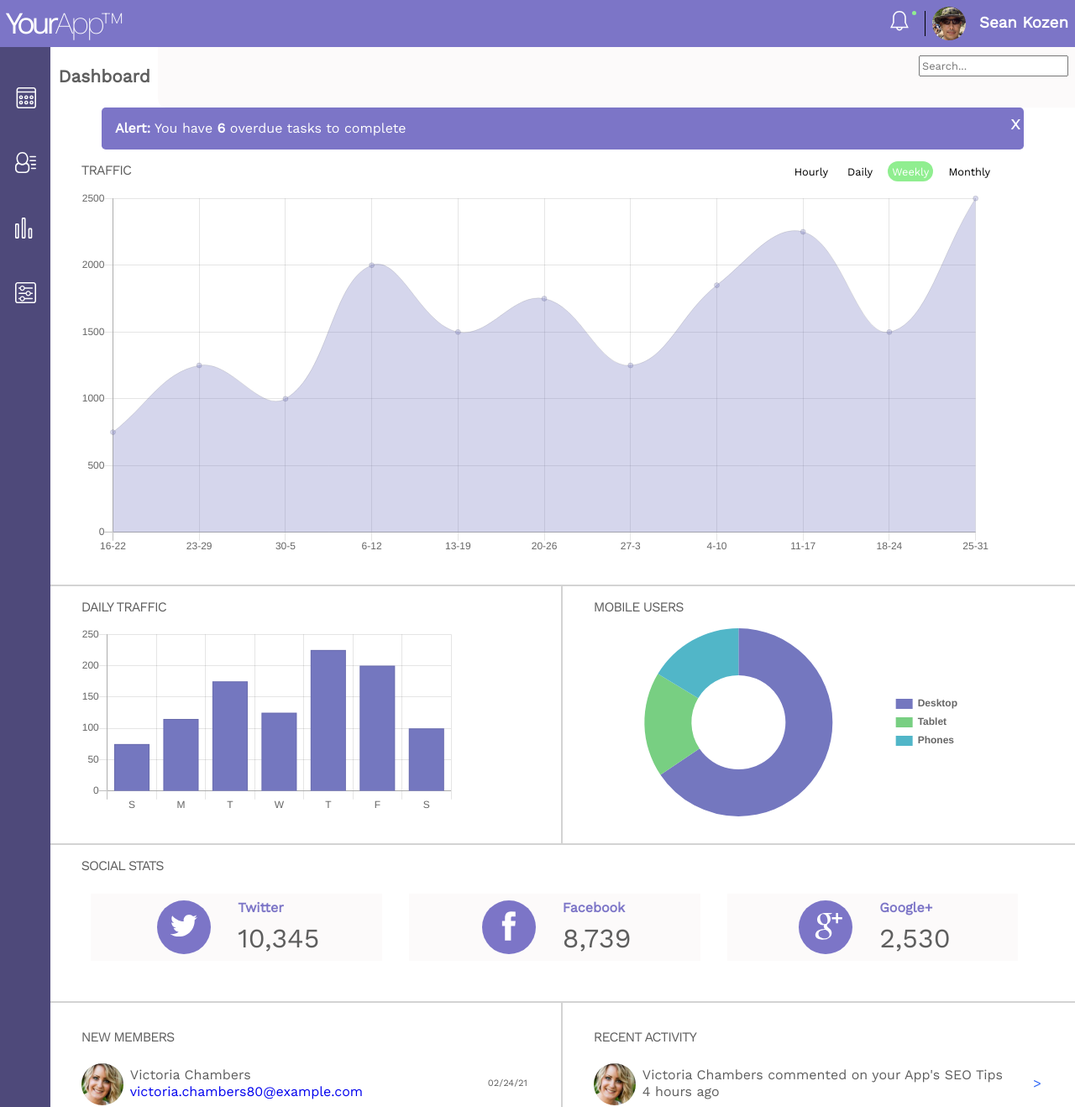
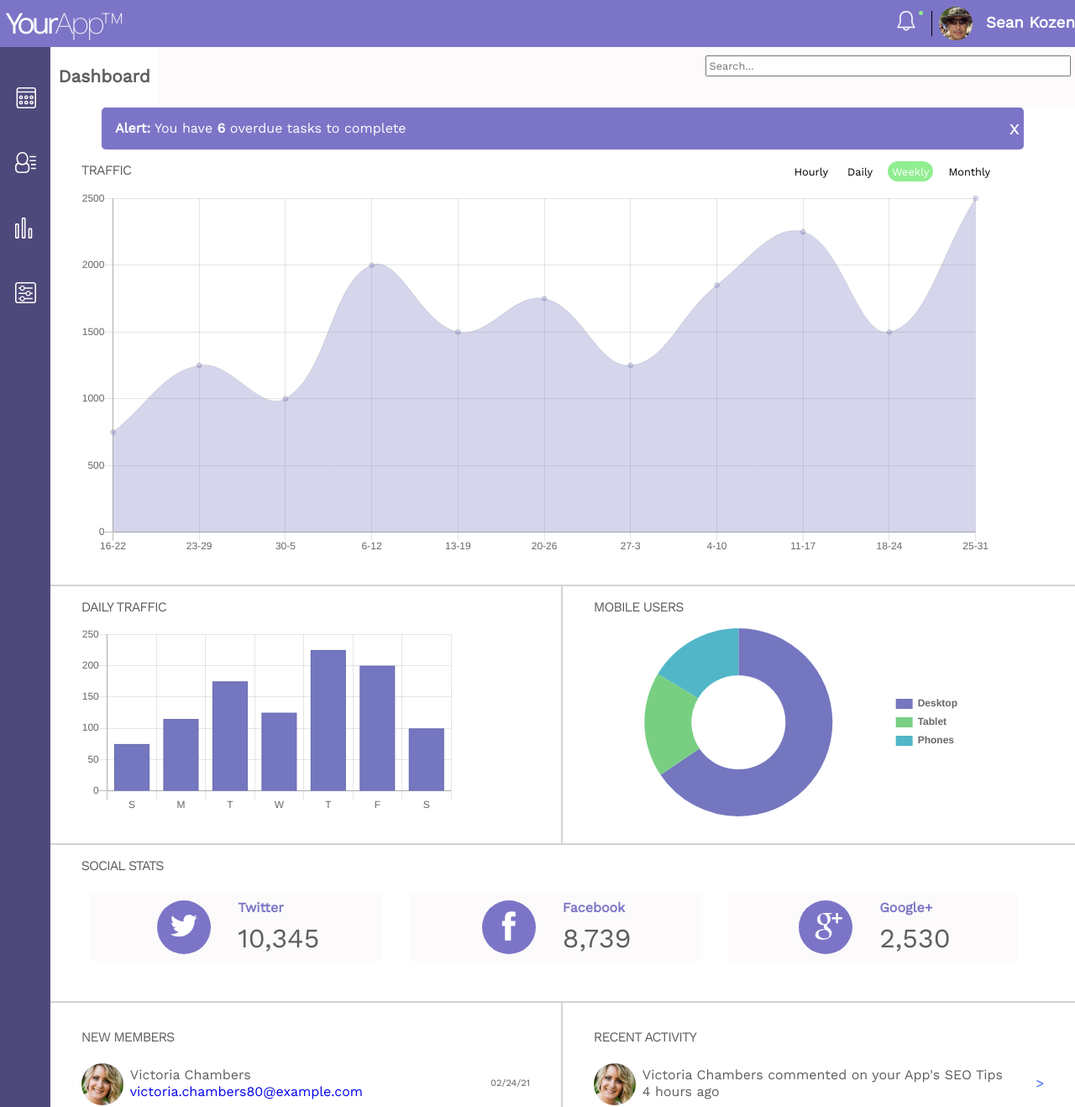
Before and after one commit to seankozen/app-dashboard, a plain HTML site: page index.html in a window 1280 px wide. Shown: the top 1318 px of the page at 84% size. Drawn offline with nearby package versions, Linux system fonts and the light colour scheme.

Commit message:
Fixed breaking out of container

```diff
--- a/scss/components/_alert.scss
+++ b/scss/components/_alert.scss
@@ -17,9 +17,12 @@
 
 .alert-banner-close {
     font-size: 1.5rem;
-    margin: .3rem .2rem 1rem auto;
+    margin: 0 0 0 auto;
+    padding-right: .3rem;
+    align-self: center;
 }
 
 .alert-banner-close:hover {
     cursor: pointer;
+
 }
--- a/scss/components/_graphs.scss
+++ b/scss/components/_graphs.scss
@@ -34,8 +34,6 @@ li:focus,
     color: #FFF;
 }
 
-
-
 .widget-container-half {
     width: 95vw;
 }
@@ -46,9 +44,8 @@ li:focus,
 /******************************/
 .traffic {
     padding-bottom: 2rem;
-    padding-left: .3rem;
-    padding-right: .3rem;
-
+    padding-left: .5rem;
+    padding-right: .5rem;
 }
 
 
--- a/scss/sections/_header.scss
+++ b/scss/sections/_header.scss
@@ -31,7 +31,7 @@ header {
 }
 
 .header h3 {
-    padding-right: .5rem;
+    align-self: center;
 }
 
 .bell-box {
--- a/scss/sections/_main.scss
+++ b/scss/sections/_main.scss
@@ -26,7 +26,7 @@
 .main-header-search {
     display: flex;
     padding-top: .6rem;
-    padding-right: .5rem;
+    padding-right: .3rem;
     border-radius: 0 0 0 10px;
     background-color:#fcfafaf7;
     margin-left: auto;
@@ -36,7 +36,7 @@
 .main-header-search input {
     height: 1.6rem;
     display: inline-block;
-    max-width: 50%;
+    min-width: 40%;
     font-size: .8rem;
     margin-left: auto;
 }
@@ -74,8 +74,6 @@
 .social-stats {
     border-top: 2px solid lightgray;
     padding-bottom: 0;
-    padding-left: 1rem;
-    padding-right: 1rem;
     margin-top: 2rem;
 }
 
@@ -142,8 +140,6 @@ div.social-text > p:nth-of-type(2) {
 .recent-activity {
     display: flex;
     flex-direction: column;
-    padding-left: 1rem;
-    padding-right: 1rem;
     border-top: 2px solid lightgray;
     margin-top: 2rem;
 }
@@ -190,8 +186,10 @@ div.member-text > p:first-child {
 .member-container > p {
     font-size: .7rem;
     margin-right: .3rem;
-    margin: auto .5rem auto auto;
+    margin-right: 0;
+    padding-right: .3rem;
     color: #5e5e5e;
+    align-self: center;
 }
 
 /******************************/
@@ -213,7 +211,9 @@ div.activity-text > p:first-child{
 .activity-container > span {
     font-size: 1rem;
     margin-right: .3rem;
-    margin: auto .5rem auto auto;
+    align-self: center;
+    margin-right: 0;
+    padding-right: .3rem;
     color: #2a63f5;
 }
 
@@ -229,8 +229,6 @@ div.activity-text > p:first-child{
 .message {
     margin: 1rem 0 1rem 0;
     border-top: 2px solid lightgray;
-    padding-left: 1rem;
-    padding-right: 1rem;
 }
 
 form {
@@ -280,8 +278,6 @@ textarea {
 
 .settings {
     margin: 1rem 0 1rem 0;
-    padding-left: .5rem;
-    padding-right: .5rem;
     justify-items: center;
     border-top: 2px solid lightgray;
 }
```
Also changed, not shown: css/styles.css, 1 other file.
